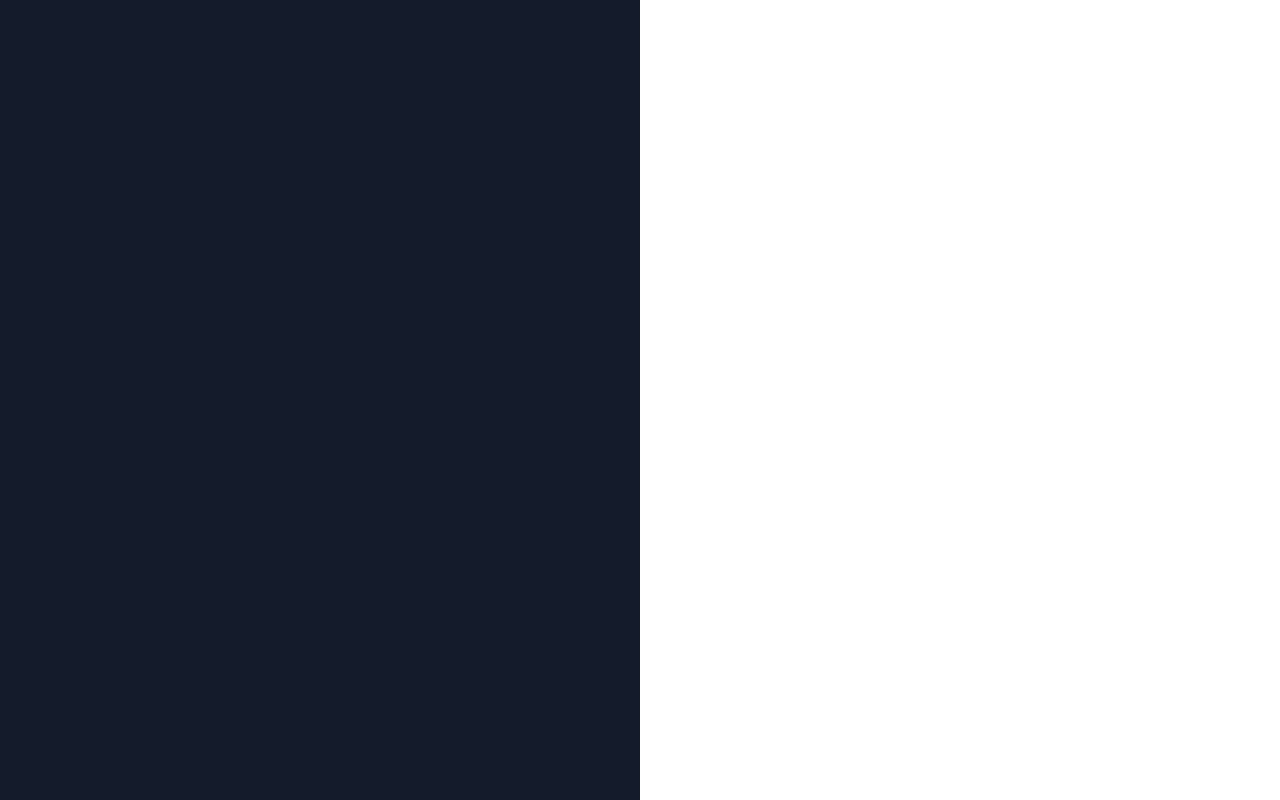
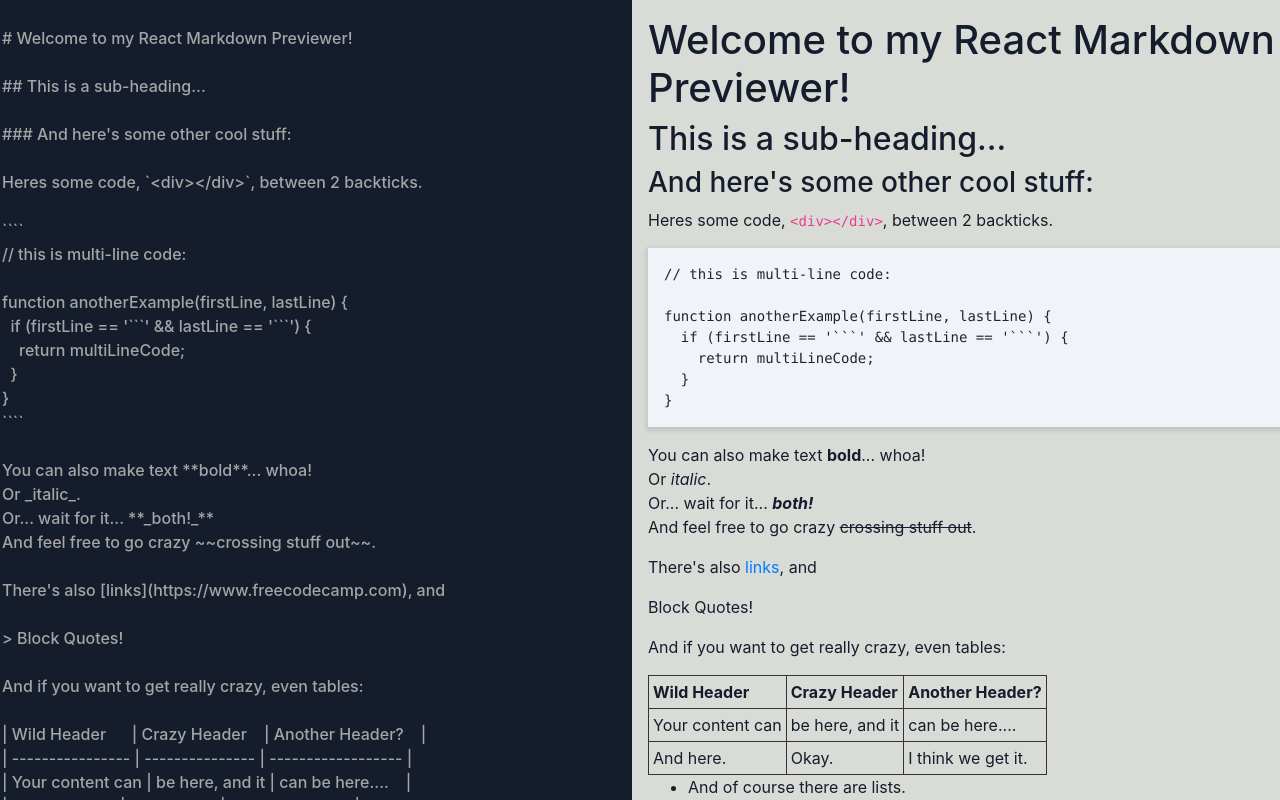
Before and after one commit to ChristopherCapito/FCC-02-02, a React (Create React App) app: page / in a window 1280 px wide. Built offline with nearby package versions, Linux system fonts and the light colour scheme.

Commit message:
Fixed CSS, Added Initial Text

```diff
--- a/src/App.css
+++ b/src/App.css
@@ -1,42 +1,78 @@
-.markdownEditor {
-  background: #151d2d;
-  color: #9aadbf;
+:root{
+  --bright-color: #D9DCD6;
+  --dark-color:#151d2d;
+  --medium-color: #A5A5A5
+
+}
+
+body, html {
+  overflow: hidden;
+}
+
+#markdownEditor {
+  background: var(--dark-color);
   font-weight: 500;
+  padding-right: 0;
+}
+
+#preview{
+  padding-top: 1rem;
+  padding-bottom: 1rem;
+  padding-left: 1rem;
+  height: 100vh;
+  background: var(--bright-color);
+  color: var(--dark-color);
+  overflow-wrap: unset;
+  overflow-y: scroll;
 }
 
 .form-group {
   height: 100%;
-  padding-top: 1rem;
-  padding-bottom: 1rem;
+
 }
 
-.htmlOutputCol{
-  padding: 1rem 0 1rem 0;
-}
-
-@import url('https://fonts.googleapis.com/css?family=VT323&display=swap');
-
 .markdownEditorText {
-  font-family: 'VT323', monospace;
-  font-size: 20px;
+  font-size: 16px;
+  color: var(--medium-color);
+  font-weight: 500;
   width: 100%;
   background: transparent;
-  font-weight: 500;
-  color: #9aadbf;
-  height: 100vh;
+  height: 100%;
   border: none;
   resize: none;
 }
 
-@media (min-width: 400px) {
-  .markdownEditorText {
-    height: 100%;
+@media (max-width: 672px) {
+  #flexContainer{
+    flex-direction: column;
+  }
+
+  #markdownEditor{
+    height: 50vh;
+    padding-right: 0px;
+    border-bottom: 16px #595959 solid;
+  }
+  #preview{
+    border-top: 16px #595959 solid;
   }
 }
 
-#markdownEditorField {
-  float: right;
-}
 textarea:focus {
   outline: none;
 }
+
+td,th {
+  border: 1px solid #333;
+  padding: 4px;
+}
+
+pre {
+  padding: 1rem;
+  background: rgb(242, 243, 248);
+  box-shadow: 0px 2px 4px 2px rgba(0,0,0,0.1);
+  }
+
+  img{
+    width: 100%;
+    height: 100%;
+  }
--- a/src/App.js
+++ b/src/App.js
@@ -2,8 +2,61 @@ import React, { useState, useEffect } from 'react';
 import './App.css';
 import { Container, Row, Col, FormGroup, FormControl } from 'react-bootstrap';
 import marked from 'marked';
-import htmlParser from 'html-react-parser';
+//import htmlParser from 'html-react-parser';
 import DOMpurify from 'dompurify';
+
+//#region Inital Markdown
+const initialText = `
+# Welcome to my React Markdown Previewer!
+
+## This is a sub-heading...
+
+### And here's some other cool stuff:
+
+Heres some code, \`<div></div>\`, between 2 backticks.
+
+\`\`\`\`
+// this is multi-line code:
+
+function anotherExample(firstLine, lastLine) {
+  if (firstLine == '\`\`\`' && lastLine == '\`\`\`') {
+    return multiLineCode;
+  }
+}
+\`\`\`\`
+
+You can also make text **bold**... whoa!
+Or _italic_.
+Or... wait for it... **_both!_**
+And feel free to go crazy ~~crossing stuff out~~.
+
+There's also [links](https://www.freecodecamp.com), and
+
+> Block Quotes!
+
+And if you want to get really crazy, even tables:
+
+| Wild Header      | Crazy Header    | Another Header?    |
+| ---------------- | --------------- | ------------------ |
+| Your content can | be here, and it | can be here....    |
+| And here.        | Okay.           | I think we get it. |
+
+- And of course there are lists.
+  - Some are bulleted.
+    - With different indentation levels.
+      - That look like this.
+
+1. And there are numbererd lists too.
+1. Use just 1s if you want!
+1. But the list goes on...
+
+- Even if you use dashes or asterisks.
+
+* And last but not least, let's not forget embedded images:
+
+![React Logo w/ Text](https://goo.gl/Umyytc)`
+//#endregion
+
 
 // Main
 function App() {
@@ -11,47 +64,43 @@ function App() {
   const [htmlOutput, setHtmlOutput] = useState();
 
   useEffect(() => {
-    /** SET HTML OUTPUT FOR PREVIEW
-     * This function chain returns the html-parsed, sanitized, marked version of the input text.
-     * It works like this (see from inside out):
-     * 1. marked() takes the textInput with options
-     * 2. The result of marked gets sanitized with DOMpurify in order to prevent XSS
-     * The result of DOMpurify gets parsed via HTML parser
-     * to return valid html
-     */
-    setHtmlOutput(
-      htmlParser(
-        DOMpurify.sanitize(
-          marked(textInput, {
-            //MarkedJS Options
-            breaks: true
-          })
-        )
-      )
-    );
+    setHtmlOutput(mdToHtml(textInput));
   }, [textInput]);
 
+
   useEffect(() => {
-    console.log(htmlOutput);
-  }, [htmlOutput]);
+  setTextInput(initialText)
+  setHtmlOutput(mdToHtml(textInput))
+  },[]);
 
+  const mdToHtml = text =>
+    DOMpurify.sanitize(
+      marked(text, {
+        //MarkedJS Options
+        breaks: true
+      })
+    );
   return (
     <div className='App'>
       <Container fluid='true'>
-        <Row style={{ minHeight: '100vh' }}>
-          <Col md={6} className='markdownEditor'>
+        <Row id="flexContainer" style={{ minHeight: '100vh' }}>
+          <Col id='markdownEditor'>
             <FormGroup>
               <FormControl
                 id='editor'
                 as='textarea'
                 onChange={event => setTextInput(event.target.value)}
                 bsPrefix={'markdownEditorText'}
+                defaultValue={initialText}
               />
             </FormGroup>
           </Col>
-          <Col id='preview' className='htmlOutputCol'>
-            {htmlOutput}
-          </Col>
+          <Col
+
+            id='preview'
+            className='htmlOutputCol'
+            dangerouslySetInnerHTML={{ __html: htmlOutput }}
+          ></Col>
         </Row>
       </Container>
     </div>
--- /dev/null
+++ b/src/start.json
@@ -0,0 +1,4 @@
+{
+  "text":"
+"
+}
```
